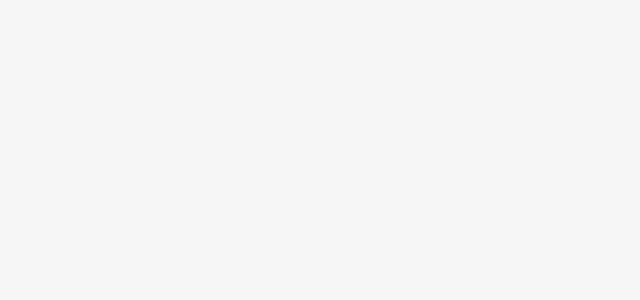
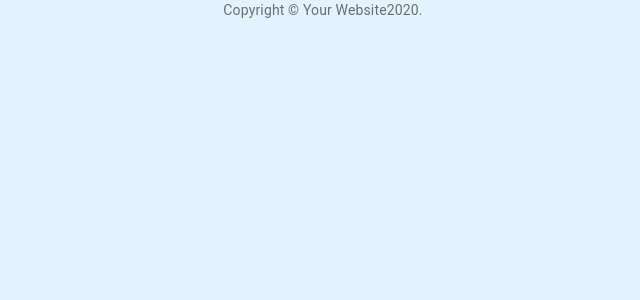
Before and after one commit to nmoras/new-ui, a React (Create React App) app in the folder material-ui-react/: page / in a window 1280 px wide. Shown: the top 300 px of the page, without its empty margins (317-957 px from the left). Built offline with nearby package versions, Linux system fonts and the light colour scheme.

Commit message:
shows copyright component

```diff
--- a/material-ui-react/src/App.css
+++ b/material-ui-react/src/App.css
@@ -14,7 +14,7 @@
 }
 
 .App-header {
-  background-color: whitesmoke;
+  background-color:#e3f2fd;
   min-height: 100vh;
   display: flex;
   flex-direction: column;
--- a/material-ui-react/src/App.js
+++ b/material-ui-react/src/App.js
@@ -1,48 +1,23 @@
 import logo from './logo.svg';
 import './App.css';
 import CssBaseline from '@material-ui/core/CssBaseline';
-import { Button, Typography, Container} from '@material-ui/core';
-import { ThemeProvider, useTheme, makeStyles, createMuiTheme } from '@material-ui/core/styles'
-import { red, green } from '@material-ui/core/colors'
+import { Container} from '@material-ui/core';
+// import { ThemeProvider, useTheme, makeStyles, createMuiTheme } from '@material-ui/core/styles'
+// import { red, green } from '@material-ui/core/colors'
 import SignIn from './components/SignIn';
 
 
-const styles = makeStyles({
-  root: {
-    backgroundColor: 'beige',
-  },
-});
+function App() {
 
-const theme = createMuiTheme({
-  palette: {
-    primary: {
-      main: green[500]
-    },
-    secondary:{
-      main: '#e3f2fd'
-    }
-  }
-})
-
-function App() {
-  const classes = styles(); //className={classes.root}
-  //const theme = useTheme();
 
   return (
-    <ThemeProvider theme={theme}>
+
+    <>
       <CssBaseline />
-      <Container fluid className='App-header'>
-        {/* <Button
-          variant="contained"
-          color="secondary"
-          >
-          Click me
-        </Button> */}
+      <Container maxWidth="lg" className='App-header'>
         <SignIn />
-
       </Container>
-    </ThemeProvider>
-
+    </>
   );
 }
 
--- a/material-ui-react/src/components/SignIn.js
+++ b/material-ui-react/src/components/SignIn.js
@@ -26,11 +26,33 @@ const Copyright = () => {
     )
 }
 
+const useStyles = makeStyles((theme) => ({
+    paper:{
+        marginTop: theme.spacing(8),
+        display: 'flex',
+        flexDirection: 'column',
+        alignItems: 'center',
+        border: '1px solid black'
+    },
+    avatar:{
+        margin: theme.spacing(1),
+        backgroundColor: theme.palette.secondary.main,
+    },
+    form:{
+        width: '100%', // Fix IE 11 issue.
+        marginTop: theme.spacing(1),
+    },
+    submit:{
+        margin: theme.spacing(3, 0, 2),
+    },
+}));
+
 function SignIn() {
     return (
-        <Container>
+        <Container component='main' maxWidth='xs'>
+
             <Box>
-
+                <Copyright />
             </Box>
         </Container>
     )
```
